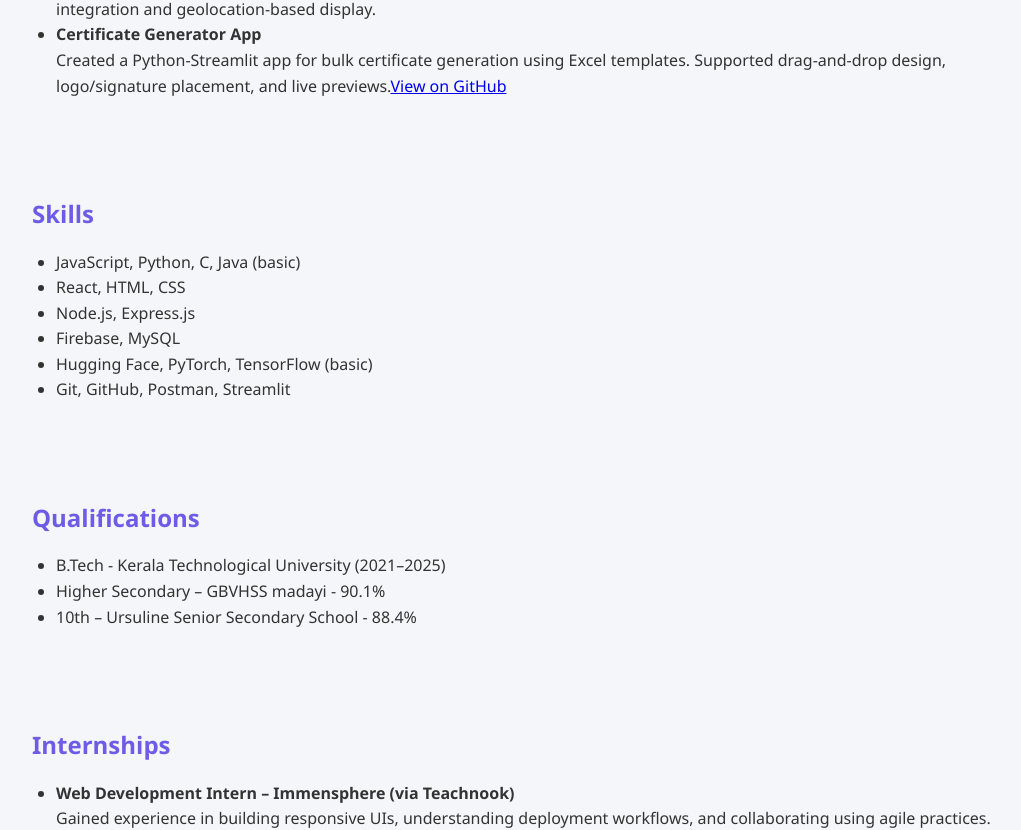
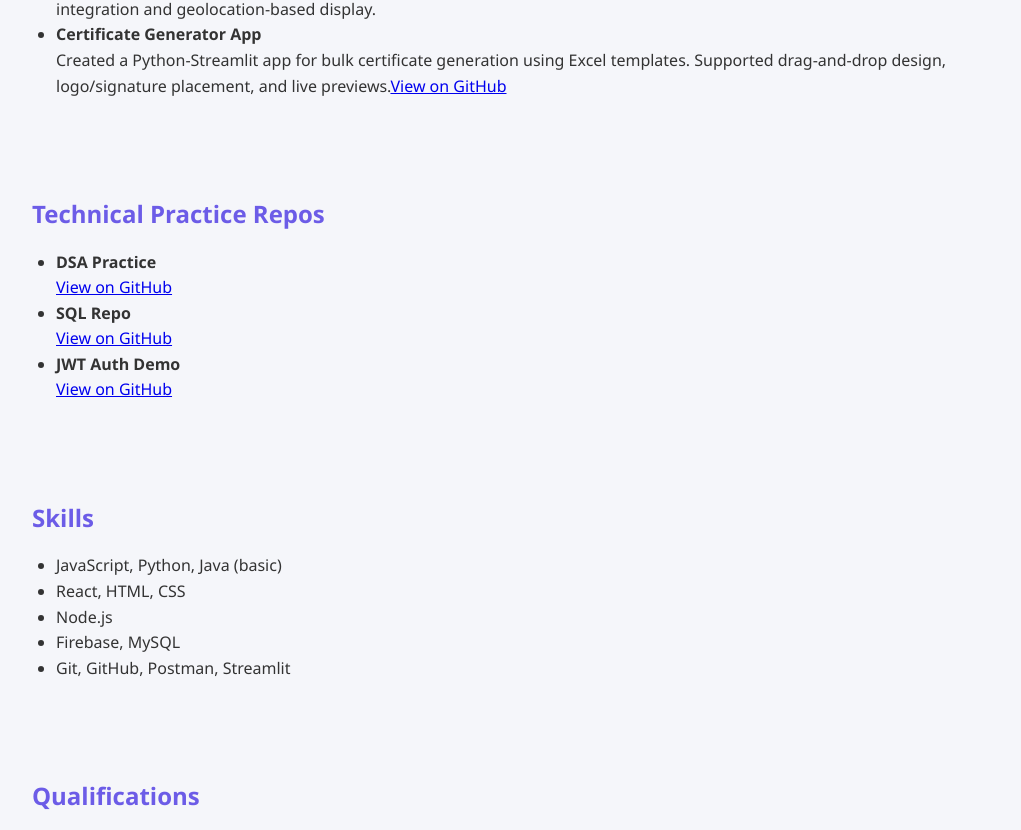
Before and after one commit to AdithDNambiar/portfolio, a React (Create React App) app: page / in a window 1280 px wide. Shown: the part 1112-1942 px from the top of the page, without its empty margins (96-1117 px from the left). Built offline with nearby package versions, Linux system fonts and the light colour scheme; the HTML template or start-up script is replaced by a standard one.

Commit message:
Tech repo added

```diff
--- a/src/App.js
+++ b/src/App.js
@@ -23,6 +23,7 @@ function App() {
           <a href="#education">Qualifications</a>
           <a href="#internships">Internships</a>
           <a href="#contact">Contact</a>
+          <a href="#technicalpracticerepos">Technical Practice Repos</a>
         </div>
       </nav>
 
@@ -35,7 +36,7 @@ function App() {
           </p>
           <div className="hero-buttons">
             <button className="btn primary" onClick={handleResumePopup}>View Resume</button>
-            <a href="/Adith_Resume.pdf" download className="btn outline">Download Resume</a>
+            <a href="/ADITH_RESUME.pdf" download className="btn outline">Download Resume</a>
           </div>
         </div>
         <div className="hero-img">
@@ -85,14 +86,31 @@ function App() {
         </ul>
       </section>
 
+      <section id="technicalpracticerepos">
+        <h2>Technical Practice Repos</h2>
+        <ul>
+          <li>
+            <strong>DSA Practice</strong><br />
+            <a href="https://github.com/AdithDNambiar/DSA" target="_blank" rel="noopener noreferrer">View on GitHub</a>
+          </li>
+          <li>
+            <strong>SQL Repo</strong><br />
+            <a href="https://github.com/AdithDNambiar/SQL" target="_blank" rel="noopener noreferrer">View on GitHub</a>
+          </li>
+          <li>
+            <strong>JWT Auth Demo</strong><br />
+            <a href="https://github.com/AdithDNambiar/jwt-auth-demo" target="_blank" rel="noopener noreferrer">View on GitHub</a>
+          </li>
+        </ul>
+      </section>
+
       <section id="skills">
         <h2>Skills</h2>
         <ul>
-          <li>JavaScript, Python, C, Java (basic)</li>
+          <li>JavaScript, Python, Java (basic)</li>
           <li>React, HTML, CSS</li>
-          <li>Node.js, Express.js</li>
+          <li>Node.js</li>
           <li>Firebase, MySQL</li>
-          <li>Hugging Face, PyTorch, TensorFlow (basic)</li>
           <li>Git, GitHub, Postman, Streamlit</li>
         </ul>
       </section>
```
Also changed, not shown: 1 other file (tests, documents, lock files or other folders).
